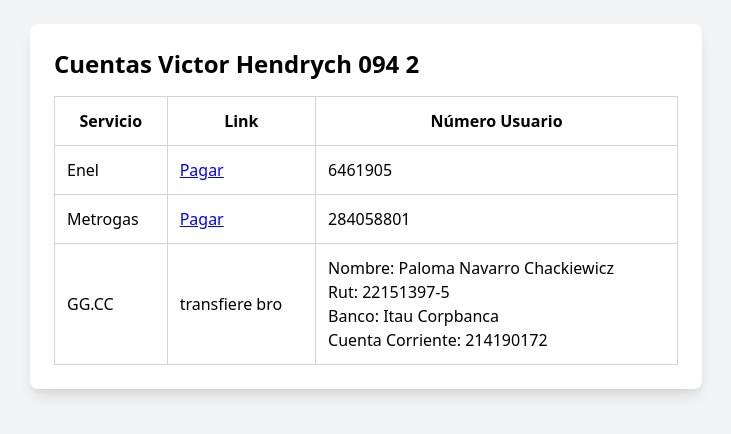
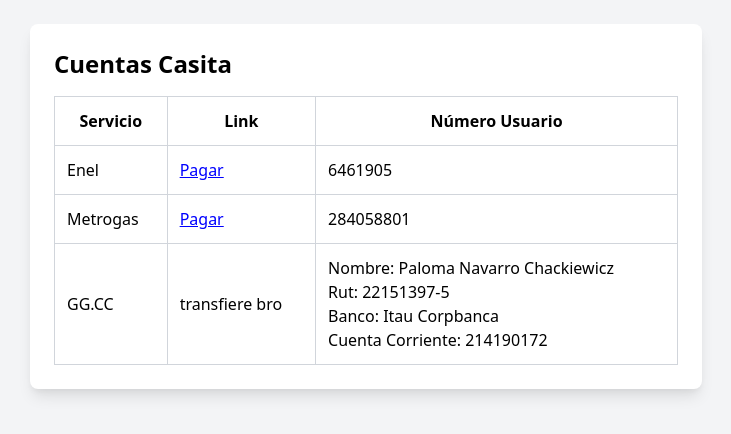
Before and after one commit to Adlejandrop/pagarCasa, a plain HTML site: page index.html in a window 1280 px wide. Shown: the whole page, without its empty margins (274-1005 px from the left). Drawn offline with nearby package versions, Linux system fonts and the light colour scheme.

Commit message:
changed title

```diff
--- a/index.html
+++ b/index.html
@@ -20,7 +20,7 @@
 <body class="bg-gray-100 p-6">
 
 <div class="max-w-2xl mx-auto bg-white rounded-lg shadow-lg p-6">
-    <h1 class="text-2xl font-bold mb-4">Cuentas Victor Hendrych 094 2</h1>
+    <h1 class="text-2xl font-bold mb-4">Cuentas Casita </h1>
     <table class="w-full border-collapse border border-gray-300">
         <thead>
             <tr>
```
